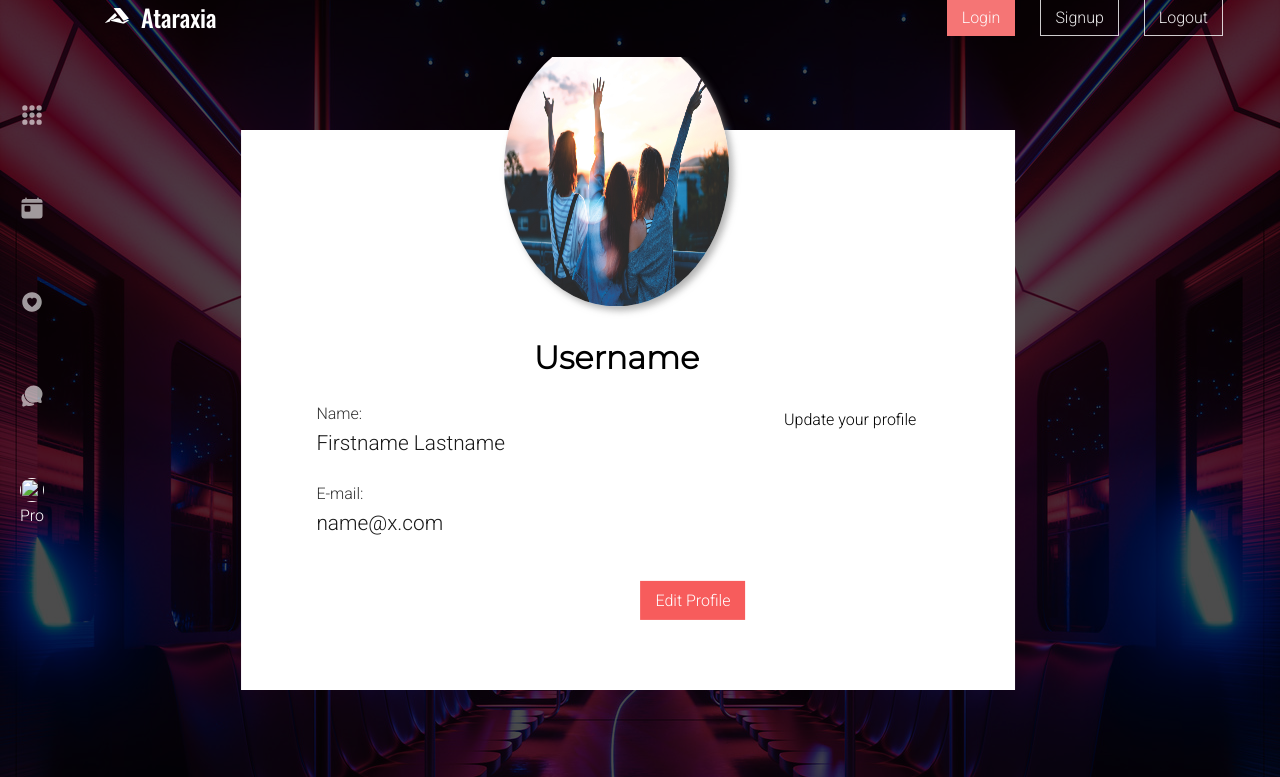
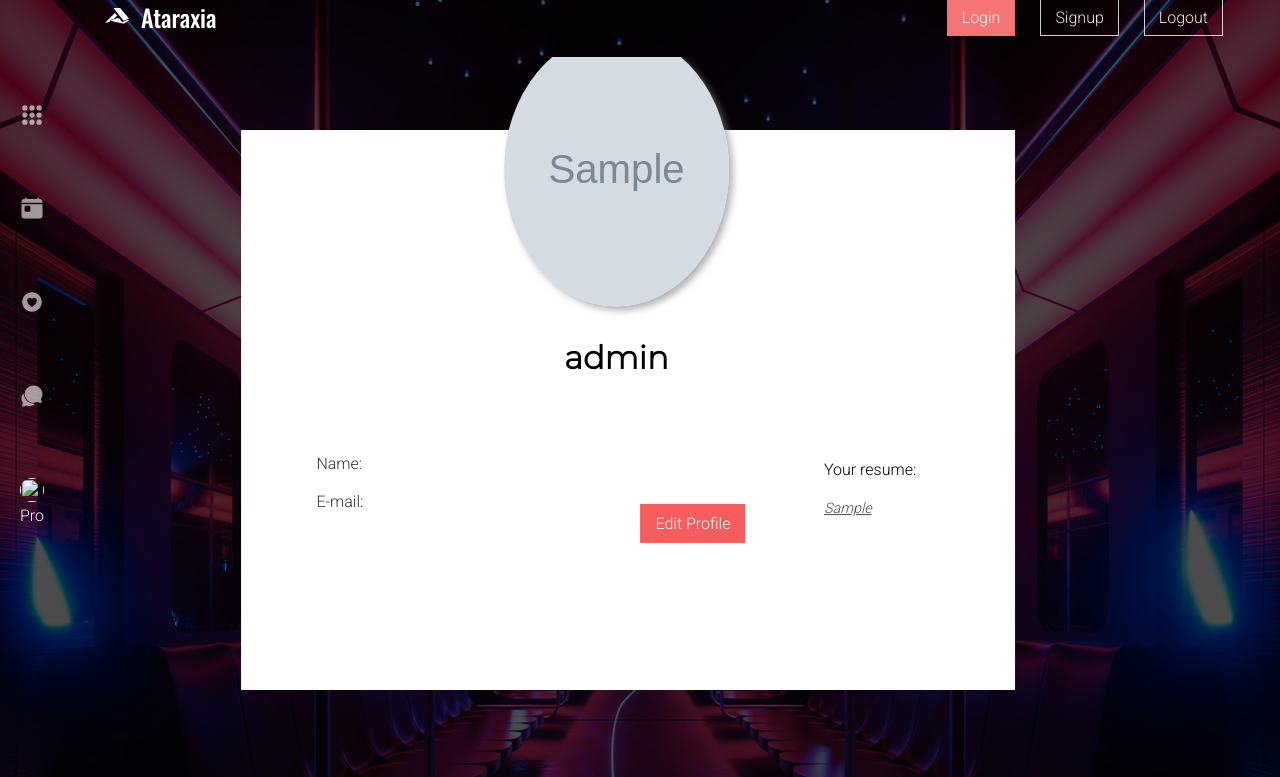
Before and after one commit to yash-chad/SchorshipsPortal, a Django app: template scholarships/templates/scholarships/profile.html in a window 1280 px wide. Shown: the part 23-800 px from the top of the page. Run offline with Django 3.2, Linux system fonts and the light colour scheme; the template is opened without the code that fills it: values that come from a table or form of the project are taken from there, others are empty; data comes from the database, SQL or seed files in the repository; tables that the repository leaves empty hold one stand-in row (values such as "Sample post"); grey boxes marked "Sample" are stand-in pictures; parts of the project's set-up code (start-up, migrations or seed data) failed here and were passed over; some libraries are stand-ins or nearby versions.

Commit message:
Profile pafe frontend backend

```diff
--- a/accounts/views.py
+++ b/accounts/views.py
@@ -23,6 +23,7 @@ from django.core.mail import EmailMessage
 import smtplib
 from email.mime.multipart import MIMEMultipart
 from email.mime.text import MIMEText
+from  .scholarships.models import Profile
 
 # Create your views here.
 # def signup_view(request):
@@ -98,9 +99,6 @@ def login_view(request):
                 return redirect(request.POST.get('next'))
             else:
                 return redirect('scholarships:scholarship_list')
-
-
-
     else:
         form=AuthenticationForm()
 
@@ -123,6 +121,8 @@ def activate(request, uidb64, token):
         user.is_active = True
         user.save()
         login(request, user)
+        profile = Profile(User=user)
+        profile.save()
         return render(request,'accounts/sent.html')
         # return redirect('scholarships:scholarship_list')
         # return redirect('home')
--- a/scholarships/models.py
+++ b/scholarships/models.py
@@ -1,4 +1,5 @@
 from django.db import models
+from django.contrib.auth.models import User
 
 # Create your models here.
 class Scholarship(models.Model):
@@ -17,3 +18,11 @@ class Scholarship(models.Model):
 
     def snippet(self):
         return self.body[:100] + '...'
+
+class Profile(models.Model):
+    User = models.OneToOneField(User,on_delete=models.CASCADE)
+    Resume = models.FileField(upload_to='media/docs/',default=None,null=True,blank=True)
+    profile_img = models.ImageField(upload_to='media/images/', blank=True, null=True)
+
+    def __str__(self):
+        return self.User.username
--- a/scholarships/templates/scholarships/profile.html
+++ b/scholarships/templates/scholarships/profile.html
@@ -1,13 +1,14 @@
+{% load static %}
 <!DOCTYPE html>
 <html lang="en">
 <head>
     <meta charset="UTF-8">
     <meta name="viewport" content="width=device-width, initial-scale=1.0">
     <title>Profile</title>
-
     <script src="https://unpkg.com/ionicons@5.0.0/dist/ionicons.js"></script>
     <script src="https://kit.fontawesome.com/cdb8be5d1b.js" crossorigin="anonymous"></script>
-    <link rel="stylesheet" href="css/style.css">
+    <link rel="stylesheet" href="{% static 'css/style.css' %}">
+
 </head>
 <body class="city">
     <header>
@@ -39,26 +40,35 @@
        <div class="container">
             <div class="profile-container">
                 <div class="dp">
-                    <img class="dp-img" src="/images/t2.jpg" alt="profile picture">
+                    <img class="dp-img" src="{{ profile.profile_img.url }}" alt="profile picture">
                 </div>
                 <div class="username">
-                   <h1>Username</h1>
+                   <h1>{{profile.User.username}}</h1>
                 </div>
                 <div class="parts">
                     <div class="p1">
                         <label for="">Name:</label>
                         <div class="fullname">
-                           Firstname Lastname
+                            {{profile.User.first_name}} {{profile.User.last_name}}
                         </div><br>
                         <label for="">E-mail:</label>
                         <div class="mail">
-                            name@x.com
+                            {{profile.User.email}}
                         </div>
                     </div>
                     <div class="p2">
                         <div class="stat">
-                            Update your profile
-                            <!-- Display doc link or so -->
+                            <div class="resume">
+                                {% if profile.Resume %}
+                                <!-- display resume link -->
+                                Your resume: <br><br>
+                                <a style="color:rgba(0,0,0,0.7); font-style: italic;font-weight: normal;font-size:90% ;" href="{{profile.Resume.url}}">{{profile.Resume.name}}</a>
+                                {% else %}
+                                    <p>You have not uploaded your resume/marksheet.Do it now by clicking on 'Edit Profile' to get personalized scholarships</p>
+                                {% endif %}
+                            </div>
+
+
                         </div>
 
                         <!-- <div class="doc">
```
Also changed, not shown: scholarships/views.py (+16 -1 lines).
